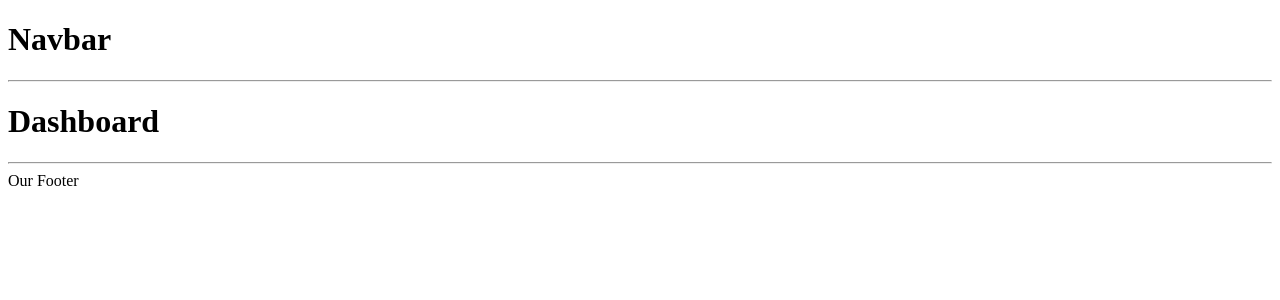
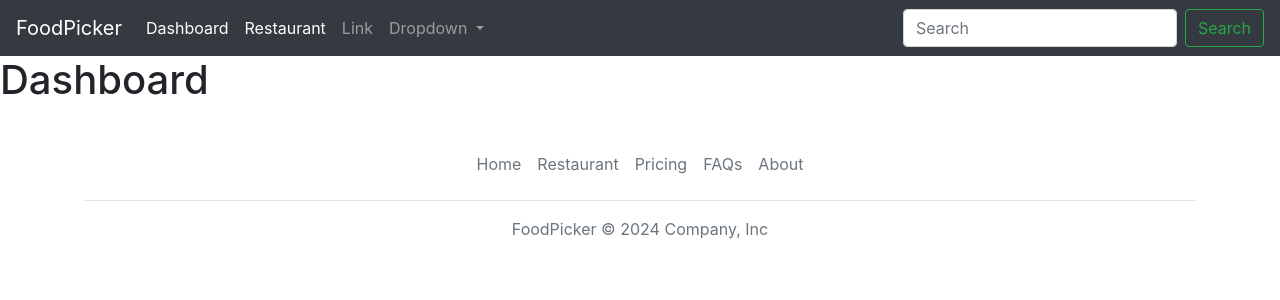
Before and after one commit to wongkaishen/Foodpicker, a Django app: page / in a window 1280 px wide. Shown: the top 300 px of the page. Run offline with Django 5.2, Linux system fonts and the light colour scheme.

Commit message:
Navbar and Footer

```diff
--- a/foodpicker/base/asgi.py
+++ b/foodpicker/base/asgi.py
@@ -11,6 +11,6 @@
 
 from django.core.asgi import get_asgi_application
 
-os.environ.setdefault('DJANGO_SETTINGS_MODULE', 'base.settings')
+os.environ.setdefault("DJANGO_SETTINGS_MODULE", "base.settings")
 
 application = get_asgi_application()
--- a/foodpicker/base/urls.py
+++ b/foodpicker/base/urls.py
@@ -14,11 +14,11 @@
     1. Import the include() function: from django.urls import include, path
     2. Add a URL to urlpatterns:  path('blog/', include('blog.urls'))
 """
+
 from django.contrib import admin
 from django.urls import path, include
 
 urlpatterns = [
-    path('admin/', admin.site.urls),
-    path('',include('restaurant.urls')),
-
+    path("admin/", admin.site.urls),
+    path("", include("restaurant.urls")),
 ]
--- a/foodpicker/base/wsgi.py
+++ b/foodpicker/base/wsgi.py
@@ -11,6 +11,6 @@
 
 from django.core.wsgi import get_wsgi_application
 
-os.environ.setdefault('DJANGO_SETTINGS_MODULE', 'base.settings')
+os.environ.setdefault("DJANGO_SETTINGS_MODULE", "base.settings")
 
 application = get_wsgi_application()
--- /dev/null
+++ b/foodpicker/restaurant/templates/homepage/footer.html
@@ -0,0 +1,12 @@
+<div class="container">
+    <footer class="py-3 my-4">
+      <ul class="nav justify-content-center border-bottom pb-3 mb-3">
+        <li class="nav-item"><a href="/" class="nav-link px-2 text-muted">Home</a></li>
+        <li class="nav-item"><a href="/restaurant/" class="nav-link px-2 text-muted">Restaurant</a></li>
+        <li class="nav-item"><a href="#" class="nav-link px-2 text-muted">Pricing</a></li>
+        <li class="nav-item"><a href="#" class="nav-link px-2 text-muted">FAQs</a></li>
+        <li class="nav-item"><a href="#" class="nav-link px-2 text-muted">About</a></li>
+      </ul>
+      <p class="text-center text-muted">FoodPicker © 2024 Company, Inc</p>
+    </footer>
+  </div>
--- a/foodpicker/restaurant/templates/homepage/main.html
+++ b/foodpicker/restaurant/templates/homepage/main.html
@@ -1,22 +1,35 @@
 <!DOCTYPE html>
 <html lang="en">
+
 <head>
     <meta charset="UTF-8">
     <meta name="viewport" content="width=device-width, initial-scale=1.0">
     <title>Home</title>
+    <link rel="stylesheet" href="https://cdn.jsdelivr.net/npm/bootstrap@4.4.1/dist/css/bootstrap.min.css"
+        integrity="sha384-Vkoo8x4CGsO3+Hhxv8T/Q5PaXtkKtu6ug5TOeNV6gBiFeWPGFN9MuhOf23Q9Ifjh" crossorigin="anonymous">
 </head>
+
 <body>
 
     {% include 'homepage/navbar.html' %}
 
-        {% block content %}
+    {% block content %}
 
 
-        {% endblock %}
+    {% endblock %}
 
-        <hr>
-        <footer>Our Footer</footer>
+    {% include 'homepage/footer.html' %}
 
     </h5>
 </body>
+<script src="https://code.jquery.com/jquery-3.4.1.slim.min.js"
+    integrity="sha384-J6qa4849blE2+poT4WnyKhv5vZF5SrPo0iEjwBvKU7imGFAV0wwj1yYfoRSJoZ+n"
+    crossorigin="anonymous"></script>
+<script src="https://cdn.jsdelivr.net/npm/popper.js@1.16.0/dist/umd/popper.min.js"
+    integrity="sha384-Q6E9RHvbIyZFJoft+2mJbHaEWldlvI9IOYy5n3zV9zzTtmI3UksdQRVvoxMfooAo"
+    crossorigin="anonymous"></script>
+<script src="https://cdn.jsdelivr.net/npm/bootstrap@4.4.1/dist/js/bootstrap.min.js"
+    integrity="sha384-wfSDF2E50Y2D1uUdj0O3uMBJnjuUD4Ih7YwaYd1iqfktj0Uod8GCExl3Og8ifwB6"
+    crossorigin="anonymous"></script>
+
 </html>
--- a/foodpicker/restaurant/templates/homepage/navbar.html
+++ b/foodpicker/restaurant/templates/homepage/navbar.html
@@ -1,2 +1,37 @@
-<h1>Navbar</h1>
-<hr>
+<nav class="navbar navbar-expand-lg navbar-dark bg-dark">
+  <a class="navbar-brand" href="/">FoodPicker</a>
+  <button class="navbar-toggler" type="button" data-toggle="collapse" data-target="#navbarSupportedContent"
+    aria-controls="navbarSupportedContent" aria-expanded="false" aria-label="Toggle navigation">
+    <span class="navbar-toggler-icon"></span>
+  </button>
+
+  <div class="collapse navbar-collapse" id="navbarSupportedContent">
+    <ul class="navbar-nav mr-auto">
+      <li class="nav-item active">
+        <a class="nav-link" href="/">Dashboard</a>
+      </li>
+      <li class="nav-item active">
+        <a class="nav-link" href="/restaurant/">Restaurant</a>
+      </li>
+      <li class="nav-item">
+        <a class="nav-link" href="#">Link</a>
+      </li>
+      <li class="nav-item dropdown">
+        <a class="nav-link dropdown-toggle" href="#" id="navbarDropdown" role="button" data-toggle="dropdown"
+          aria-haspopup="true" aria-expanded="false">
+          Dropdown
+        </a>
+        <div class="dropdown-menu" aria-labelledby="navbarDropdown">
+          <a class="dropdown-item" href="#">Action</a>
+          <a class="dropdown-item" href="#">Another action</a>
+          <div class="dropdown-divider"></div>
+          <a class="dropdown-item" href="#">Something else here</a>
+        </div>
+      </li>
+    </ul>
+    <form class="form-inline my-2 my-lg-0">
+      <input class="form-control mr-sm-2" type="search" placeholder="Search" aria-label="Search">
+      <button class="btn btn-outline-success my-2 my-sm-0" type="submit">Search</button>
+    </form>
+  </div>
+</nav>
```
Also changed, not shown: foodpicker/base/settings.py (+37 -37 lines).
